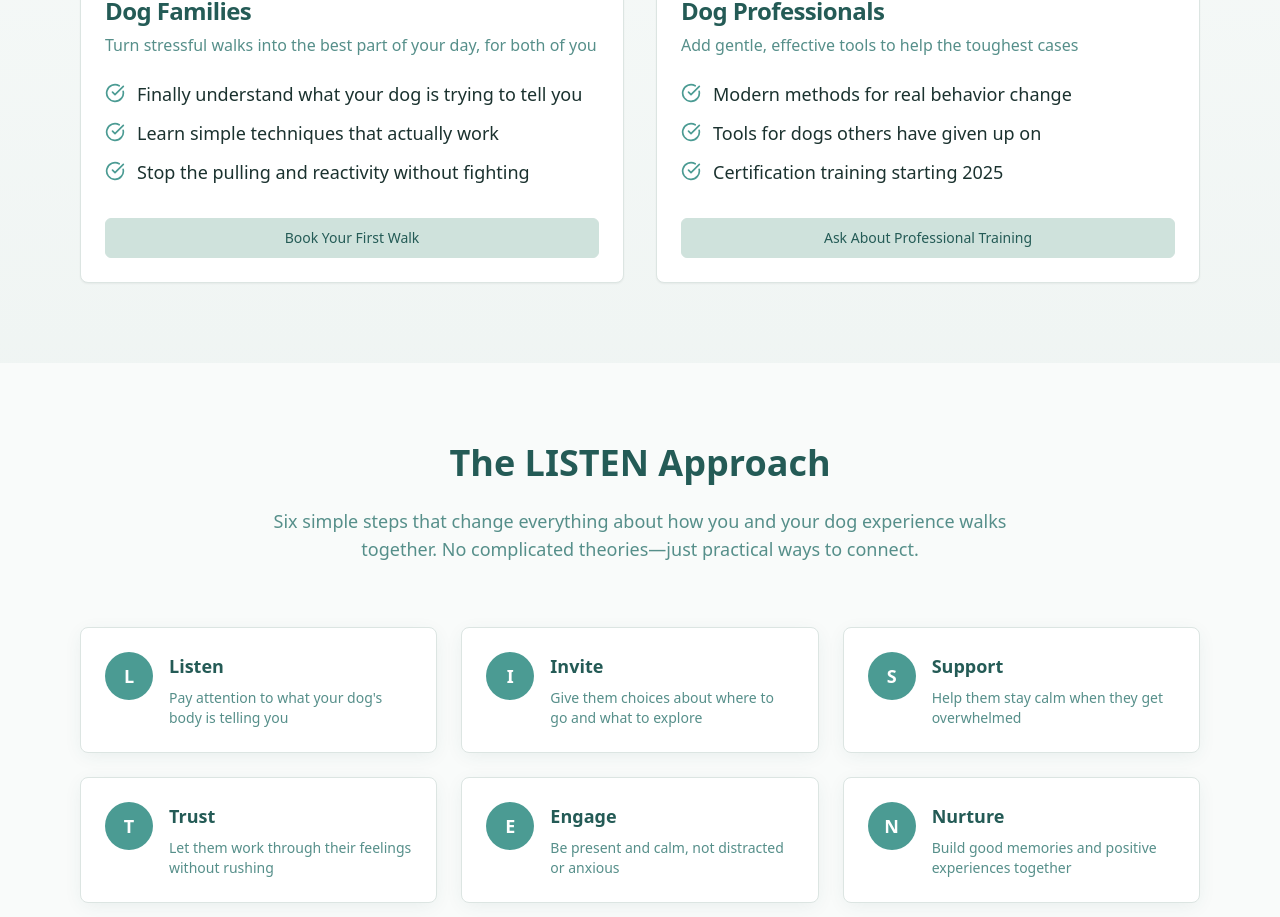
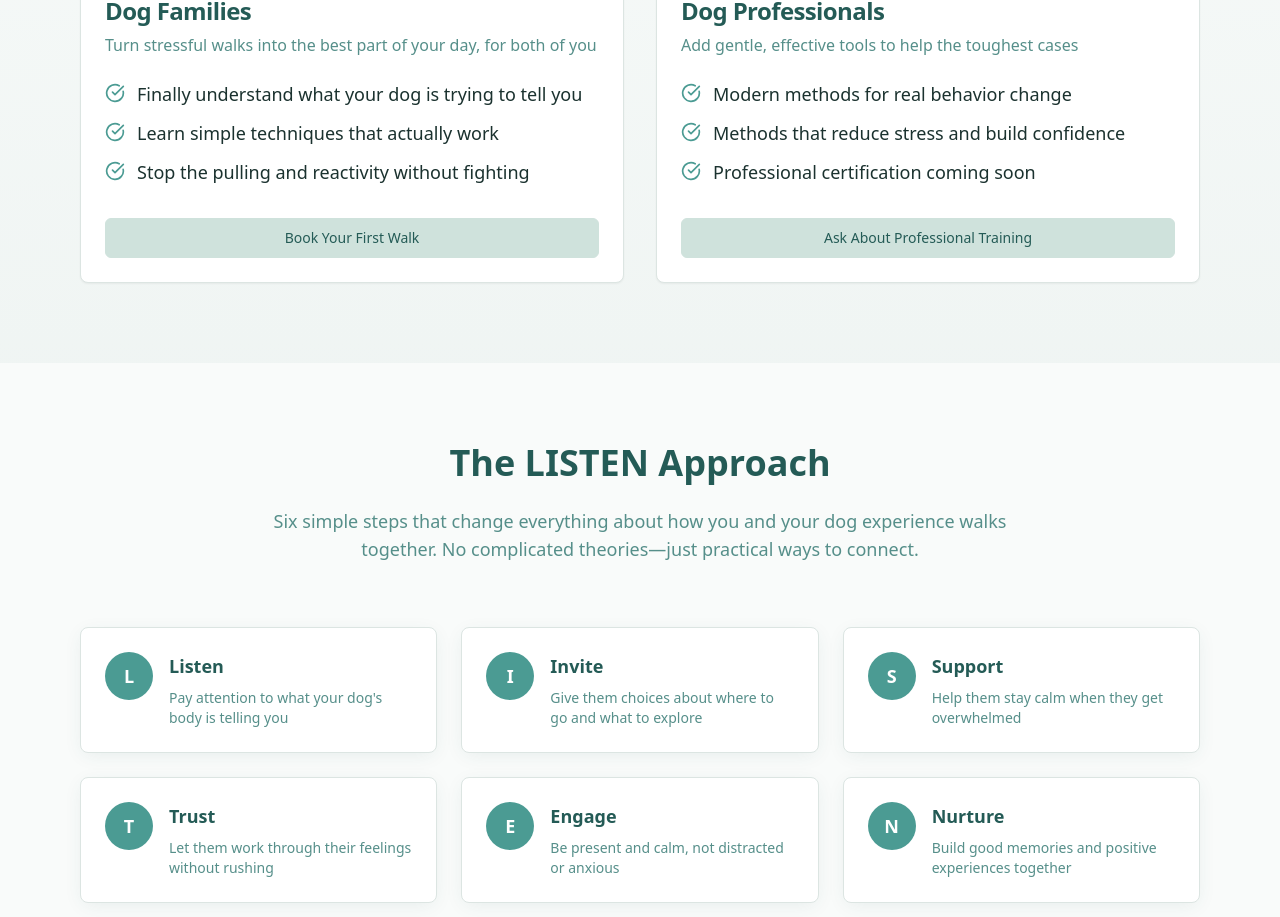
Before and after one commit to cherwood87/Guided-Decompression-Walk, a React (Vite) app: page / in a window 1280 px wide. Shown: the part 3460-4377 px from the top of the page. Built offline with nearby package versions, Linux system fonts and the light colour scheme; the HTML template or start-up script is replaced by a standard one.

Commit message:
Code edited in Lovable Code Editor

```diff
--- a/src/pages/Index.tsx
+++ b/src/pages/Index.tsx
@@ -311,11 +311,11 @@ const Index = () => {
                   </div>
                   <div className="flex items-start gap-3">
                     <CheckCircle className="w-5 h-5 text-forest-medium mt-0.5 flex-shrink-0" />
-                    <span>Tools for dogs others have given up on</span>
+                    <span>Methods that reduce stress and build confidence</span>
                   </div>
                   <div className="flex items-start gap-3">
                     <CheckCircle className="w-5 h-5 text-forest-medium mt-0.5 flex-shrink-0" />
-                    <span>Certification training starting 2025</span>
+                    <span>Professional certification coming soon</span>
                   </div>
                 </div>
 
```
